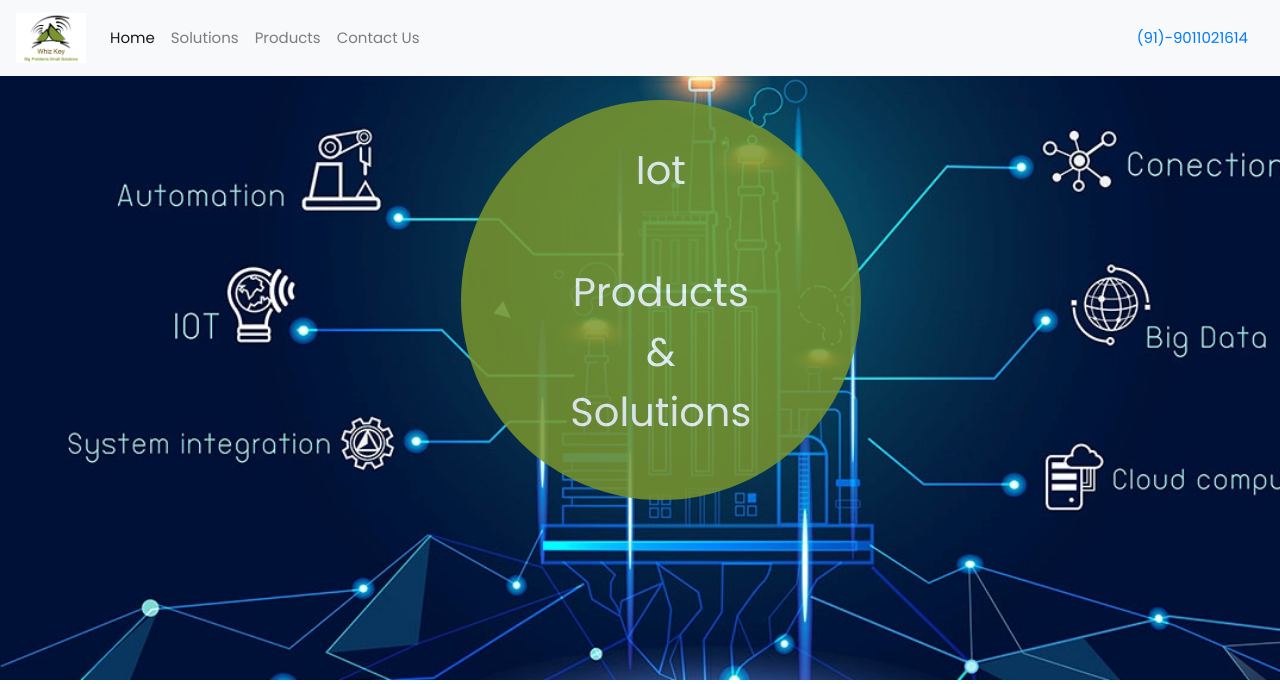
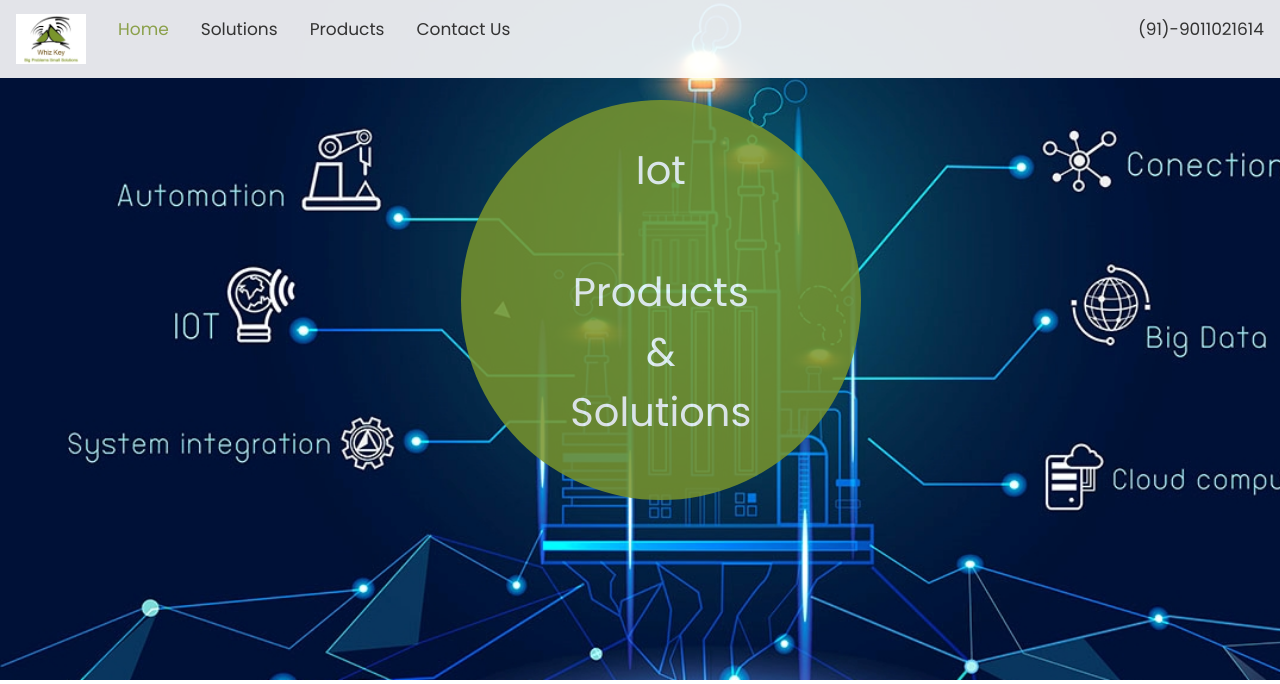
Before and after one commit to anshul-wali/Whizkey, a PHP site: page / in a window 1280 px wide; the page is wider, and only the part inside the window is pictured. Shown: the top 684 px of that part. Run offline with PHP 8.4, Linux system fonts and the light colour scheme; some libraries are stand-ins or nearby versions.

Commit message:
new navbar created

```diff
--- a/contact.php
+++ b/contact.php
@@ -9,7 +9,7 @@
     <title>Document</title>
 </head>
 <body>
-    <?php include_once('navbar.php') ?>
+    <?php include_once('navbar1.php') ?>
     <br>
     <br>
     <br>
--- a/index.php
+++ b/index.php
@@ -13,7 +13,7 @@
     <title>Whizkey Clone</title>
 </head>
 <body>
-  <?php include_once('navbar.php')?>
+  <?php include_once('navbar1.php')?>
 <!--<nav class="navbar navbar-expand-lg navbar-light bg-light">
         <a class="navbar-brand " href="#" ><img src="Images/logo.webp" style="width:70px" ></a>
         <button class="navbar-toggler" type="button" data-toggle="collapse" data-target="#navbarText" aria-controls="navbarText" aria-expanded="false" aria-label="Toggle navigation">
--- /dev/null
+++ b/navbar1.php
@@ -0,0 +1,52 @@
+<!DOCTYPE html>
+<html lang="en">
+<head>
+    <meta charset="UTF-8">
+    <meta http-equiv="X-UA-Compatible" content="IE=edge">
+    <meta name="viewport" content="width=device-width, initial-scale=1.0">
+    <link rel="stylesheet" href="https://cdnjs.cloudflare.com/ajax/libs/font-awesome/4.7.0/css/font-awesome.min.css">
+    <link rel="stylesheet" href="style.css">
+    <title>Document</title>
+</head>
+<body>
+    <div class="topnav" id="myTopnav">
+        <a href="index.php"><img src="Images\logo.jpg" alt="" style="width:70px;"></a>
+        <a href="index.php" class="active">Home</a>
+        <a href="solution.php">Solutions</a>
+        <a href="product.php">Products</a>
+        <a href="contact.php">Contact Us</a>
+        <a href="javascript:void(0);" class="icon" onclick="myFunction()">
+            <i class="fa fa-bars"></i>
+        </a>
+        <a class="telno" href="tel:+919011021614">(91)-9011021614</a>
+    </div>
+
+<script>
+function myFunction() {
+  var x = document.getElementById("myTopnav");
+  if (x.className === "topnav") {
+    x.className += " responsive";
+  } else {
+    x.className = "topnav";
+  }
+}
+// When the user scrolls the page, execute myFunction
+window.onscroll = function() {myFunction()};
+
+// Get the navbar
+var myTopnav = document.getElementById("myTopnav");
+
+// Get the offset position of the navbar
+var sticky = myTopnav.offsetTop;
+
+// Add the sticky class to the navbar when you reach its scroll position. Remove "sticky" when you leave the scroll position
+function myFunction() {
+  if (window.pageYOffset >= sticky) {
+    myTopnav.classList.add("sticky")
+  } else {
+    myTopnav.classList.remove("sticky");
+  }
+}
+</script>
+</body>
+</html>
--- a/privacy.php
+++ b/privacy.php
@@ -8,7 +8,7 @@
     <link rel="stylesheet" href="privacy1.css">
 </head>
 <body>
-    <?php include_once('navbar.php') ?>
+    <?php include_once('navbar1.php') ?>
 
     <br>
     <br>
--- a/product.php
+++ b/product.php
@@ -8,7 +8,7 @@
     <title>Products</title>
 </head>
 <body>
-    <?php include_once('navbar.php') ?>
+    <?php include_once('navbar1.php') ?>
     <br>
     <br>
     <br>
--- a/solution.php
+++ b/solution.php
@@ -9,7 +9,7 @@
     <title>Solutions</title>
 </head>
 <body>
-<?php include_once('navbar.php') ?>
+<?php include_once('navbar1.php') ?>
 
 <br>
 <br>
--- /dev/null
+++ b/style.css
@@ -0,0 +1,66 @@
+
+
+  .topnav {
+    overflow: hidden;
+    background-color: rgba(255, 255, 255, 0.891);
+  }
+  .telno{
+      float: right !important;
+  }
+  .topnav a {
+    float: left;
+    display: flex;
+    color: #333;
+    text-align: center;
+    padding: 14px 16px;
+    text-decoration: none;
+    font-size: 17px;
+  }
+
+  .topnav a:hover {
+    color: #8ba04b;
+  }
+
+  .topnav a.active {
+
+    color:#8ba04b;
+  }
+
+  .topnav .icon {
+    display: none;
+  }
+
+  @media screen and (max-width: 600px) {
+    .topnav a:not(:first-child) {display: none;}
+    .topnav a.icon {
+      float: right;
+      display: block;
+    }
+  }
+
+  @media screen and (max-width: 600px) {
+    .topnav.responsive {position: relative;}
+    .topnav.responsive .icon {
+      position: absolute;
+      right: 0;
+      top: 0;
+    }
+    .topnav.responsive a {
+      float: none;
+      display: block;
+      text-align: left;
+    }
+  }
+  .sticky {
+    position: fixed;
+    top: 0;
+    width: 100%;
+  }
+
+  /* Add some top padding to the page content to prevent sudden quick movement (as the navigation bar gets a new position at the top of the page (position:fixed and top:0) */
+  .sticky + .content {
+    padding-top: 60px;
+  }
+  .content {
+    padding: 16px;
+  }
```
